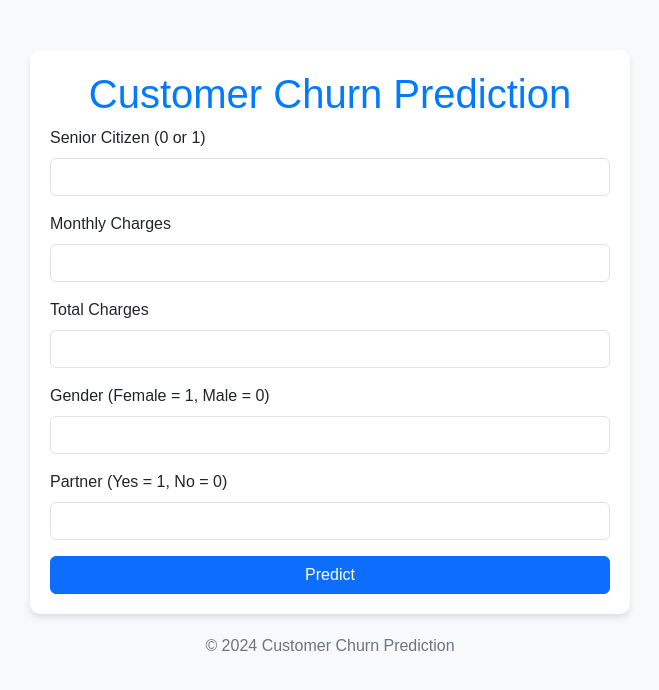
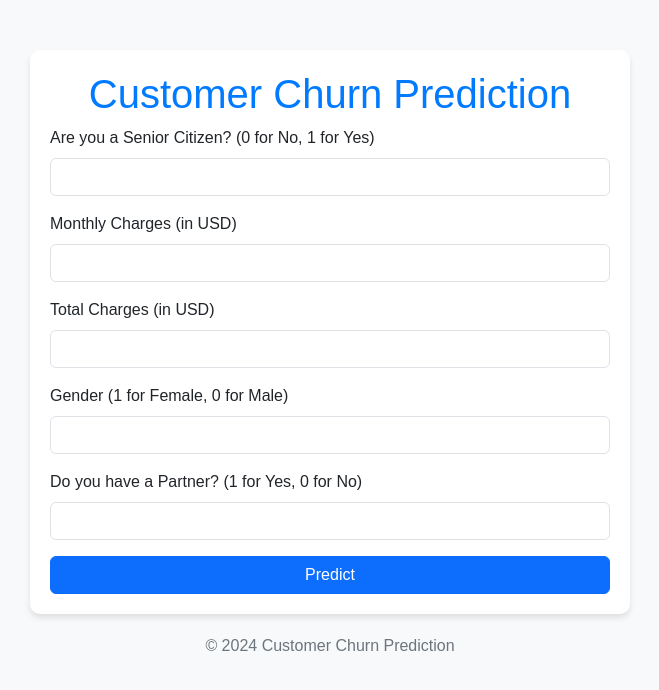
Before and after one commit to Yashwardhan2519/Deployment_final, a Flask app: page / in a window 1280 px wide. Shown: the top 690 px of the page, without its empty margins (310-969 px from the left). Run offline with Flask 3, Linux system fonts and the light colour scheme; parts of the project's set-up code (start-up, migrations or seed data) failed here and were passed over.

Commit message:
5-Commit

```diff
--- a/Templates/Index.html
+++ b/Templates/Index.html
@@ -42,32 +42,32 @@
         <form action="/predict" method="post">
             <!-- Senior Citizen -->
             <div class="mb-3">
-                <label for="SeniorCitizen" class="form-label">Senior Citizen (0 or 1)</label>
-                <input type="number" class="form-control" name="SeniorCitizen" step="1" required>
+                <label for="SeniorCitizen" class="form-label">Are you a Senior Citizen? (0 for No, 1 for Yes)</label>
+                <input type="number" class="form-control" id="SeniorCitizen" name="SeniorCitizen" min="0" max="1" required>
             </div>
 
             <!-- Monthly Charges -->
             <div class="mb-3">
-                <label for="MonthlyCharges" class="form-label">Monthly Charges</label>
-                <input type="number" class="form-control" name="MonthlyCharges" step="0.01" required>
+                <label for="MonthlyCharges" class="form-label">Monthly Charges (in USD)</label>
+                <input type="number" class="form-control" id="MonthlyCharges" name="MonthlyCharges" step="0.01" required>
             </div>
 
             <!-- Total Charges -->
             <div class="mb-3">
-                <label for="TotalCharges" class="form-label">Total Charges</label>
-                <input type="number" class="form-control" name="TotalCharges" step="0.01" required>
+                <label for="TotalCharges" class="form-label">Total Charges (in USD)</label>
+                <input type="number" class="form-control" id="TotalCharges" name="TotalCharges" step="0.01" required>
             </div>
 
             <!-- Gender -->
             <div class="mb-3">
-                <label for="gender_Female" class="form-label">Gender (Female = 1, Male = 0)</label>
-                <input type="number" class="form-control" name="gender_Female" step="1" required>
+                <label for="gender_Female" class="form-label">Gender (1 for Female, 0 for Male)</label>
+                <input type="number" class="form-control" id="gender_Female" name="gender_Female" min="0" max="1" required>
             </div>
 
             <!-- Partner -->
             <div class="mb-3">
-                <label for="Partner_Yes" class="form-label">Partner (Yes = 1, No = 0)</label>
-                <input type="number" class="form-control" name="Partner_Yes" step="1" required>
+                <label for="Partner_Yes" class="form-label">Do you have a Partner? (1 for Yes, 0 for No)</label>
+                <input type="number" class="form-control" id="Partner_Yes" name="Partner_Yes" min="0" max="1" required>
             </div>
 
             <!-- Add more fields as needed -->
```
